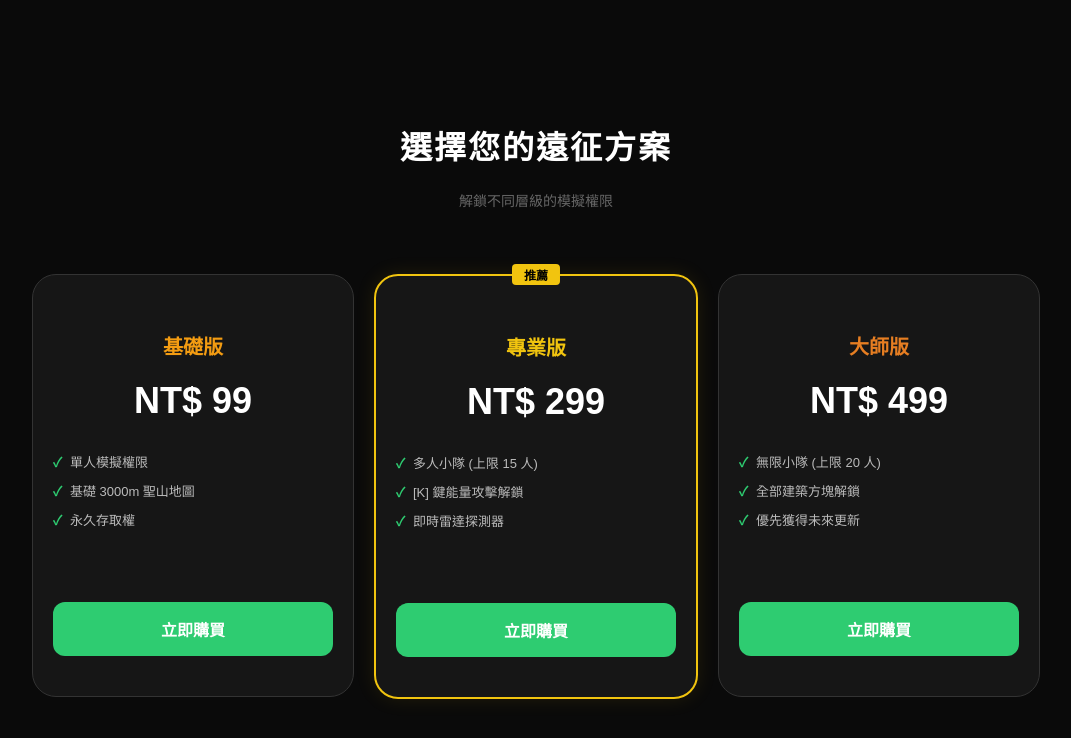
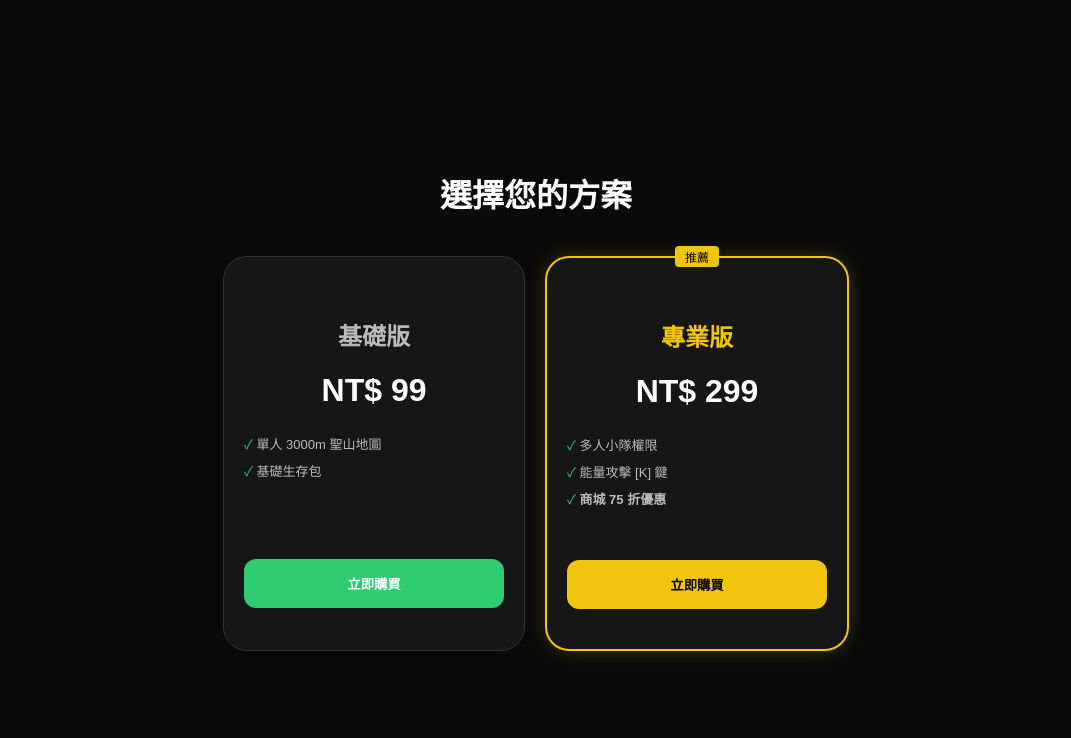
Before and after one commit to ryan0111abcd-eng/GAME, a plain HTML site: page buy.html in a window 1280 px wide. Shown: the whole page, without its empty margins (104-1175 px from the left). Drawn offline with Linux system fonts and the light colour scheme.

Commit message:
Update buy.html

```diff
--- a/buy.html
+++ b/buy.html
@@ -2,91 +2,57 @@
 <html lang="zh-TW">
 <head>
     <meta charset="UTF-8">
-    <title>選擇您的遠征方案</title>
+    <title>選擇您的方案</title>
     <style>
-        body { font-family: 'PingFang TC', sans-serif; background: #0a0a0a; color: white; margin: 0; display: flex; flex-direction: column; align-items: center; justify-content: center; min-height: 100vh; }
-        .header { text-align: center; margin-bottom: 50px; }
-        .header h1 { font-size: 32px; letter-spacing: 2px; }
-        .header p { color: #666; font-size: 14px; }
-
-        .container { display: flex; gap: 20px; align-items: flex-start; }
-
-        /* 卡片基礎樣式 */
-        .card { background: #161616; border: 1px solid #333; border-radius: 24px; width: 280px; padding: 40px 20px; text-align: center; position: relative; transition: 0.3s; }
-
-        /* 推薦標籤 */
-        .recommend-tag { position: absolute; top: -12px; left: 50%; transform: translateX(-50%); background: #f1c40f; color: black; padding: 2px 12px; font-weight: bold; font-size: 12px; border-radius: 4px; }
-
-        /* 專業版特殊邊框 */
-        .pro-card { border: 2px solid #f1c40f; box-shadow: 0 0 20px rgba(241, 196, 15, 0.1); }
-
-        .card h2 { color: #f39c12; font-size: 20px; margin-bottom: 10px; }
-        .card .price { font-size: 36px; font-weight: bold; margin: 20px 0; }
-        .card .price span { font-size: 14px; color: #888; }
-
-        .features { text-align: left; margin: 30px 0; font-size: 13px; min-height: 120px; }
-        .features div { margin: 10px 0; color: #bbb; display: flex; align-items: center; }
-        .features div::before { content: '✓'; color: #2ecc71; margin-right: 8px; font-weight: bold; }
-
-        .buy-btn { background: #2ecc71; color: white; border: none; width: 100%; padding: 15px; border-radius: 12px; font-weight: bold; cursor: pointer; font-size: 16px; transition: 0.3s; }
-        .buy-btn:hover { background: #27ae60; transform: scale(1.05); }
+        body { font-family: sans-serif; background: #0a0a0a; color: white; margin: 0; display: flex; flex-direction: column; align-items: center; justify-content: center; min-height: 100vh; }
+        .container { display: flex; gap: 20px; }
+        .card { background: #161616; border: 1px solid #333; border-radius: 24px; width: 260px; padding: 40px 20px; text-align: center; transition: 0.3s; position: relative; }
+        .card:hover { border-color: #2ecc71; transform: translateY(-10px); }
+        .pro-card { border: 2px solid #f1c40f; box-shadow: 0 0 20px rgba(241, 196, 15, 0.2); }
+        .price { font-size: 32px; font-weight: bold; margin: 20px 0; }
+        .features { text-align: left; margin: 25px 0; font-size: 13px; color: #bbb; min-height: 100px; }
+        .features div { margin: 8px 0; }
+        .features div::before { content: '✓ '; color: #2ecc71; }
+        .buy-btn { background: #2ecc71; color: white; border: none; width: 100%; padding: 15px; border-radius: 12px; font-weight: bold; cursor: pointer; }
+        .recom { position: absolute; top: -12px; left: 50%; transform: translateX(-50%); background: #f1c40f; color: black; padding: 2px 10px; border-radius: 4px; font-size: 12px; }
     </style>
 </head>
 <body>
-
-    <div class="header">
-        <h1>選擇您的遠征方案</h1>
-        <p>解鎖不同層級的模擬權限</p>
-    </div>
-
+    <h1 style="margin-bottom:40px;">選擇您的方案</h1>
     <div class="container">
         <div class="card">
-            <h2>基礎版</h2>
+            <h2 style="color:#bbb">基礎版</h2>
             <div class="price">NT$ 99</div>
             <div class="features">
-                <div>單人模擬權限</div>
-                <div>基礎 3000m 聖山地圖</div>
-                <div>永久存取權</div>
+                <div>單人 3000m 聖山地圖</div>
+                <div>基礎生存包</div>
             </div>
-            <button class="buy-btn" onclick="selectPlan('free', false)">立即購買</button>
+            <button class="buy-btn" onclick="select(false)">立即購買</button>
         </div>
-
         <div class="card pro-card">
-            <div class="recommend-tag">推薦</div>
-            <h2 style="color: #f1c40f;">專業版</h2>
+            <div class="recom">推薦</div>
+            <h2 style="color:#f1c40f">專業版</h2>
             <div class="price">NT$ 299</div>
             <div class="features">
-                <div>多人小隊 (上限 15 人)</div>
-                <div>[K] 鍵能量攻擊解鎖</div>
-                <div>即時雷達探測器</div>
+                <div>多人小隊權限</div>
+                <div>能量攻擊 [K] 鍵</div>
+                <div><strong>商城 75 折優惠</strong></div>
             </div>
-            <button class="buy-btn" onclick="selectPlan('pro', true)">立即購買</button>
-        </div>
-
-        <div class="card">
-            <h2 style="color: #e67e22;">大師版</h2>
-            <div class="price">NT$ 499</div>
-            <div class="features">
-                <div>無限小隊 (上限 20 人)</div>
-                <div>全部建築方塊解鎖</div>
-                <div>優先獲得未來更新</div>
-            </div>
-            <button class="buy-btn" onclick="selectPlan('master', true)">立即購買</button>
+            <button class="buy-btn" style="background:#f1c40f; color:black;" onclick="select(true)">立即購買</button>
         </div>
     </div>
 
     <script>
-        function selectPlan(planName, isVip) {
-            // 詢問二次確認 (你之前的規則)
+        function select(isVip) {
+            // 規則：選完後問你要不要加入會員
             if (!isVip) {
-                const ask = confirm("確定要選擇基礎版嗎？\n升級專業版可享有「能量攻擊」與「75折」福利！");
-                if (!ask) return;
+                const upgrade = confirm("【冒險者請留步！】\n專業版僅需 NT$299，即可享有商城 75 折與能量攻擊！\n\n點擊『確定』繼續基礎版\n點擊『取消』回頁面升級專業版");
+                if (!upgrade) return;
             }
 
-            localStorage.setItem('plan', planName);
             localStorage.setItem('isVip', isVip ? 'true' : 'false');
-            localStorage.setItem('planSelected', 'true');
-            alert("方案啟動成功！即將進入遠征世界。");
+            localStorage.setItem('plan_selected', 'true');
+            alert("方案套用成功！");
             window.location.href = 'index.html';
         }
     </script>
```
